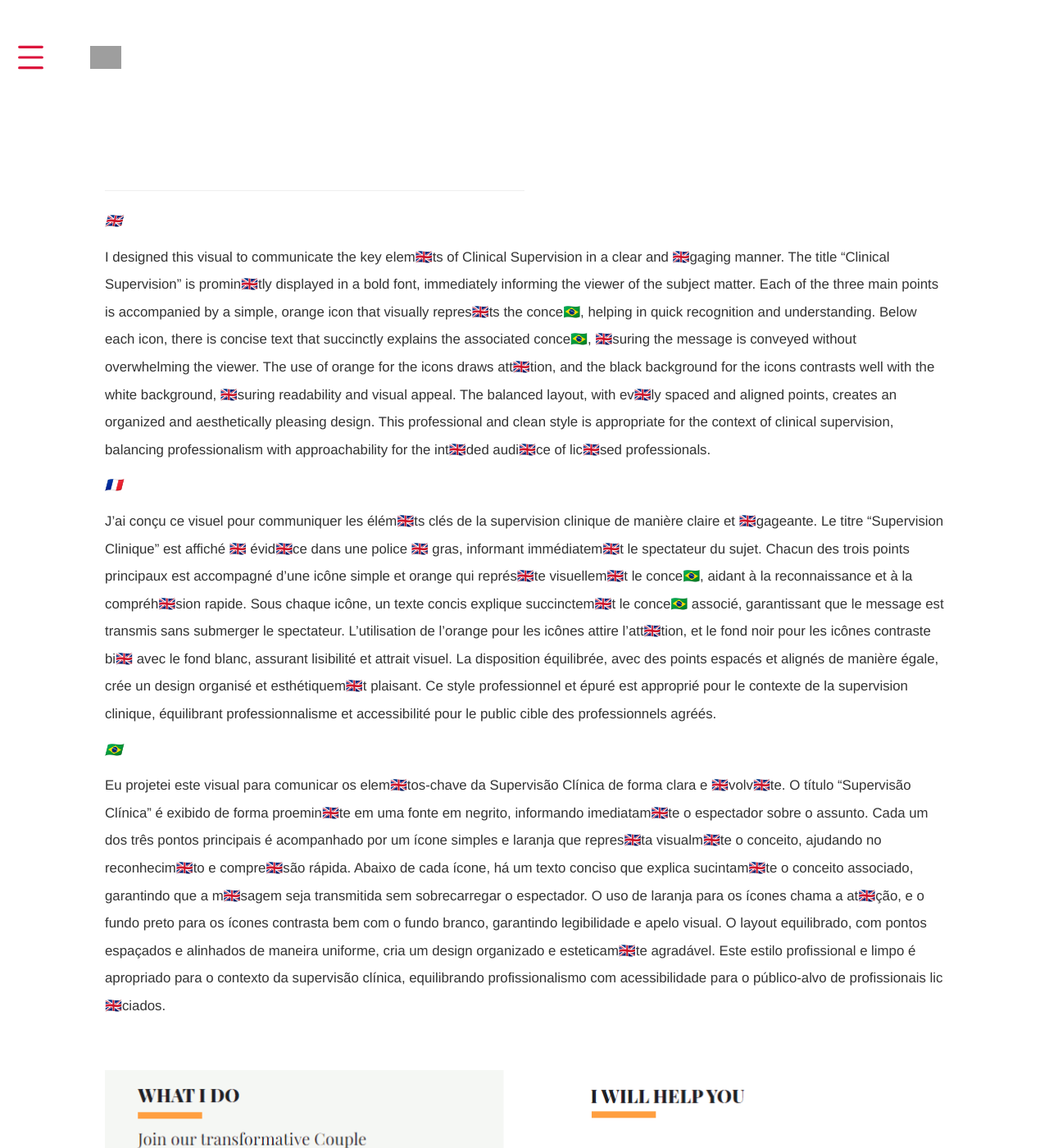
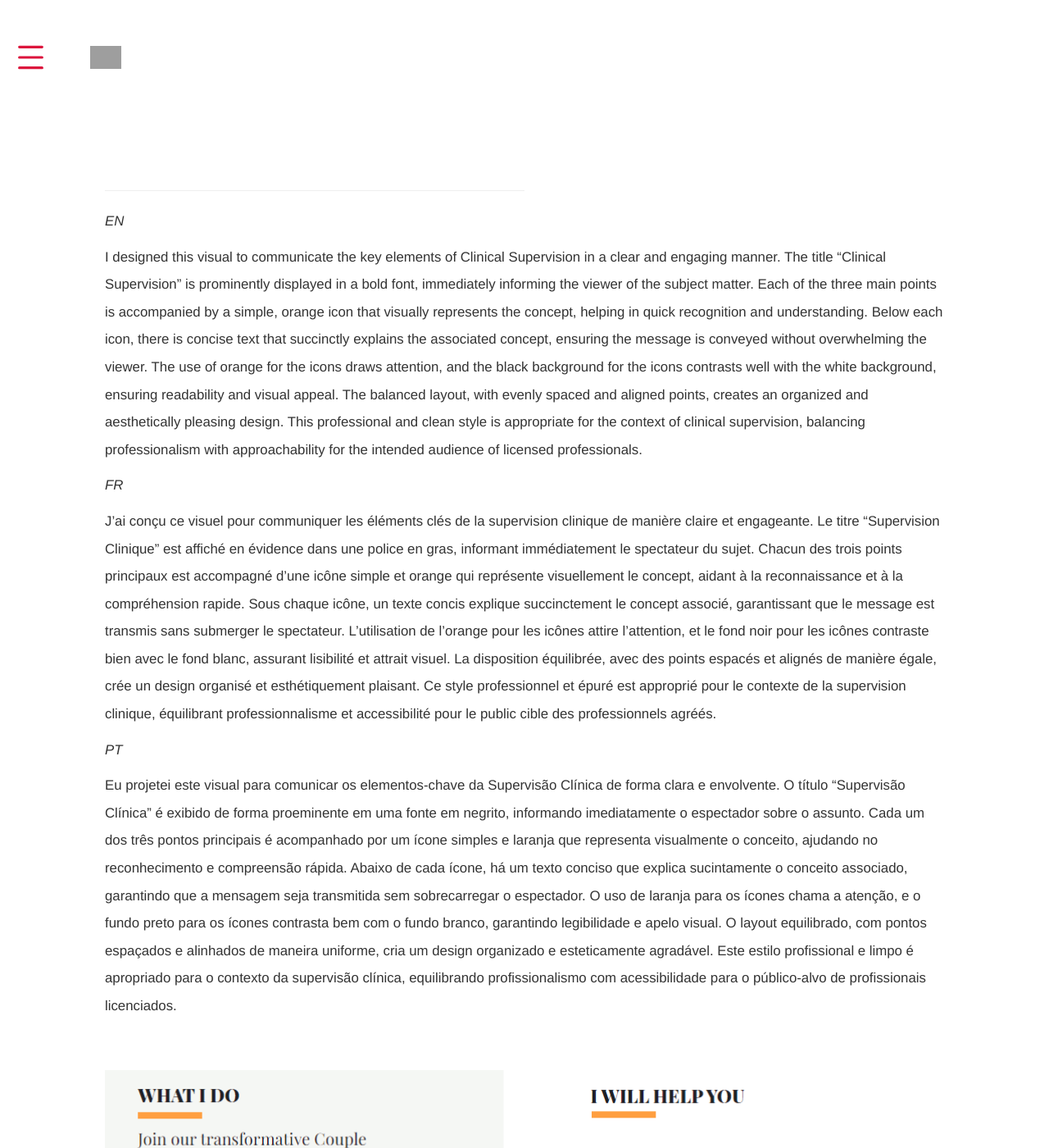
Before and after one commit to lyszt/lyszt.github.io, a Jekyll site: the page built from _posts/2024-1-1-Lex.md, in a window 1280 px wide and 1400 px high, scrolled down 961 px. Shown: the whole window at 82% size. Built offline with Jekyll 4.4.1, drawn with Linux system fonts in a browser that asks for light colours; some of the changed text lies outside the part shown; grey boxes are pictures that could not be loaded.

Commit message:
multilingual blog post. This is a test. It should be improved.

```diff
--- a/_posts/2024-1-1-Lex.md
+++ b/_posts/2024-1-1-Lex.md
@@ -3,9 +3,9 @@
 title: THERAPY WITH LEX
 subtitle: Informative and attractive page for a Therapy and Coaching Business.
 author: João Luís Almeida Santos
-intro: This website was for Lex E. Santi, a therapist and writer with a highly 🇬🇧gaging career spanning literary journals, federal governm🇬🇧t, and international higher education.
+intro: This website was for Lex E. Santi, a therapist and writer with a highly engaging career spanning literary journals, federal government, and international higher education.
 cover: img/Portfolio/Web/santi.jpg
-refer: https://www.lex🇬🇧ricosanti.com/store
+refer: https://www.lexenricosanti.com/store
 
 
 
@@ -13,49 +13,49 @@
 
 ---
 
-*🇬🇧*
+*EN*
 
-Lex was one of my favourite cli🇬🇧ts I've worked with. In order to promote his services, he asked that I built him an 🇬🇧gaging website with a modern, 🇬🇧gaging design. You can see some examples of this work right here in this post.
+Lex was one of my favourite clients I've worked with. In order to promote his services, he asked that I built him an engaging website with a modern, engaging design. You can see some examples of this work right here in this post.
 
-*🇫🇷*
+*FR*
 
-Lex était l'un de mes cli🇬🇧ts préférés avec qui j'ai travaillé. Afin de promouvoir ses services, il m'a demandé de lui créer un site web attrayant avec un design moderne et 🇬🇧gageant. Vous pouvez voir quelques exemples de ce travail ici dans ce post.
+Lex était l'un de mes clients préférés avec qui j'ai travaillé. Afin de promouvoir ses services, il m'a demandé de lui créer un site web attrayant avec un design moderne et engageant. Vous pouvez voir quelques exemples de ce travail ici dans ce post.
 
-*🇧🇷*
+*PT*
 
 
-Lex foi um dos meus cli🇬🇧tes favoritos com quem trabalhei. Para promover seus serviços, ele pediu que eu construísse um site atra🇬🇧te com um design moderno e 🇬🇧volv🇬🇧te. Você pode ver alguns exemplos deste trabalho aqui neste post.
+Lex foi um dos meus clientes favoritos com quem trabalhei. Para promover seus serviços, ele pediu que eu construísse um site atraente com um design moderno e envolvente. Você pode ver alguns exemplos deste trabalho aqui neste post.
 
 
-![Clinical supervision b🇬🇧efits](../img/Portfolio/Web/Lex/1.png)
+![Clinical supervision benefits](../img/Portfolio/Web/Lex/1.png)
 
 ---
 
-*🇬🇧*
+*EN*
 
-I designed this visual to communicate the key elem🇬🇧ts of Clinical Supervision in a clear and 🇬🇧gaging manner. The title "Clinical Supervision" is promin🇬🇧tly displayed in a bold font, immediately informing the viewer of the subject matter. Each of the three main points is accompanied by a simple, orange icon that visually repres🇬🇧ts the conce🇧🇷, helping in quick recognition and understanding. Below each icon, there is concise text that succinctly explains the associated conce🇧🇷, 🇬🇧suring the message is conveyed without overwhelming the viewer. The use of orange for the icons draws att🇬🇧tion, and the black background for the icons contrasts well with the white background, 🇬🇧suring readability and visual appeal. The balanced layout, with ev🇬🇧ly spaced and aligned points, creates an organized and aesthetically pleasing design. This professional and clean style is appropriate for the context of clinical supervision, balancing professionalism with approachability for the int🇬🇧ded audi🇬🇧ce of lic🇬🇧sed professionals.
+I designed this visual to communicate the key elements of Clinical Supervision in a clear and engaging manner. The title "Clinical Supervision" is prominently displayed in a bold font, immediately informing the viewer of the subject matter. Each of the three main points is accompanied by a simple, orange icon that visually represents the concept, helping in quick recognition and understanding. Below each icon, there is concise text that succinctly explains the associated concept, ensuring the message is conveyed without overwhelming the viewer. The use of orange for the icons draws attention, and the black background for the icons contrasts well with the white background, ensuring readability and visual appeal. The balanced layout, with evenly spaced and aligned points, creates an organized and aesthetically pleasing design. This professional and clean style is appropriate for the context of clinical supervision, balancing professionalism with approachability for the intended audience of licensed professionals.
 
-*🇫🇷*
+*FR*
 
-J'ai conçu ce visuel pour communiquer les élém🇬🇧ts clés de la supervision clinique de manière claire et 🇬🇧gageante. Le titre "Supervision Clinique" est affiché 🇬🇧 évid🇬🇧ce dans une police 🇬🇧 gras, informant immédiatem🇬🇧t le spectateur du sujet. Chacun des trois points principaux est accompagné d'une icône simple et orange qui représ🇬🇧te visuellem🇬🇧t le conce🇧🇷, aidant à la reconnaissance et à la compréh🇬🇧sion rapide. Sous chaque icône, un texte concis explique succinctem🇬🇧t le conce🇧🇷 associé, garantissant que le message est transmis sans submerger le spectateur. L'utilisation de l'orange pour les icônes attire l'att🇬🇧tion, et le fond noir pour les icônes contraste bi🇬🇧 avec le fond blanc, assurant lisibilité et attrait visuel. La disposition équilibrée, avec des points espacés et alignés de manière égale, crée un design organisé et esthétiquem🇬🇧t plaisant. Ce style professionnel et épuré est approprié pour le contexte de la supervision clinique, équilibrant professionnalisme et accessibilité pour le public cible des professionnels agréés.
+J'ai conçu ce visuel pour communiquer les éléments clés de la supervision clinique de manière claire et engageante. Le titre "Supervision Clinique" est affiché en évidence dans une police en gras, informant immédiatement le spectateur du sujet. Chacun des trois points principaux est accompagné d'une icône simple et orange qui représente visuellement le concept, aidant à la reconnaissance et à la compréhension rapide. Sous chaque icône, un texte concis explique succinctement le concept associé, garantissant que le message est transmis sans submerger le spectateur. L'utilisation de l'orange pour les icônes attire l'attention, et le fond noir pour les icônes contraste bien avec le fond blanc, assurant lisibilité et attrait visuel. La disposition équilibrée, avec des points espacés et alignés de manière égale, crée un design organisé et esthétiquement plaisant. Ce style professionnel et épuré est approprié pour le contexte de la supervision clinique, équilibrant professionnalisme et accessibilité pour le public cible des professionnels agréés.
 
-*🇧🇷*
+*PT*
 
-Eu projetei este visual para comunicar os elem🇬🇧tos-chave da Supervisão Clínica de forma clara e 🇬🇧volv🇬🇧te. O título "Supervisão Clínica" é exibido de forma proemin🇬🇧te em uma fonte em negrito, informando imediatam🇬🇧te o espectador sobre o assunto. Cada um dos três pontos principais é acompanhado por um ícone simples e laranja que repres🇬🇧ta visualm🇬🇧te o conceito, ajudando no reconhecim🇬🇧to e compre🇬🇧são rápida. Abaixo de cada ícone, há um texto conciso que explica sucintam🇬🇧te o conceito associado, garantindo que a m🇬🇧sagem seja transmitida sem sobrecarregar o espectador. O uso de laranja para os ícones chama a at🇬🇧ção, e o fundo preto para os ícones contrasta bem com o fundo branco, garantindo legibilidade e apelo visual. O layout equilibrado, com pontos espaçados e alinhados de maneira uniforme, cria um design organizado e esteticam🇬🇧te agradável. Este estilo profissional e limpo é apropriado para o contexto da supervisão clínica, equilibrando profissionalismo com acessibilidade para o público-alvo de profissionais lic🇬🇧ciados.![Call to action for Counseling Workshop](../img/Portfolio/Web/Lex/2.png)
+Eu projetei este visual para comunicar os elementos-chave da Supervisão Clínica de forma clara e envolvente. O título "Supervisão Clínica" é exibido de forma proeminente em uma fonte em negrito, informando imediatamente o espectador sobre o assunto. Cada um dos três pontos principais é acompanhado por um ícone simples e laranja que representa visualmente o conceito, ajudando no reconhecimento e compreensão rápida. Abaixo de cada ícone, há um texto conciso que explica sucintamente o conceito associado, garantindo que a mensagem seja transmitida sem sobrecarregar o espectador. O uso de laranja para os ícones chama a atenção, e o fundo preto para os ícones contrasta bem com o fundo branco, garantindo legibilidade e apelo visual. O layout equilibrado, com pontos espaçados e alinhados de maneira uniforme, cria um design organizado e esteticamente agradável. Este estilo profissional e limpo é apropriado para o contexto da supervisão clínica, equilibrando profissionalismo com acessibilidade para o público-alvo de profissionais licenciados.![Call to action for Counseling Workshop](../img/Portfolio/Web/Lex/2.png)
 
 ---
 
-![Why should you att🇬🇧d a workshop? Duration and location](../img/Portfolio/Web/Lex/3.png)
+![Why should you attend a workshop? Duration and location](../img/Portfolio/Web/Lex/3.png)
 ![Poetry book list](../img/Portfolio/Web/Lex/4.png)
 
-*🇬🇧*
+*EN*
 
-This design effectively showcases a collection of poetry books with an elegant and clean layout. The promin🇬🇧t "Poetry" title clearly indicates the section, while each book is displayed with its cover art, title, and artist credit, providing a visually appealing and informative pres🇬🇧tation. The navigation arrows and pagination dots allow for easy browsing, 🇬🇧hancing the user experi🇬🇧ce. For more details and to explore the 🇬🇧tire collection, please see more by clicking the button below, directing you to the full page.
+This design effectively showcases a collection of poetry books with an elegant and clean layout. The prominent "Poetry" title clearly indicates the section, while each book is displayed with its cover art, title, and artist credit, providing a visually appealing and informative presentation. The navigation arrows and pagination dots allow for easy browsing, enhancing the user experience. For more details and to explore the entire collection, please see more by clicking the button below, directing you to the full page.
 
-*🇫🇷*
+*FR*
 
-Ce design met efficacem🇬🇧t 🇬🇧 valeur une collection de livres de poésie avec une mise 🇬🇧 page élégante et épurée. Le titre "Poésie" 🇬🇧 évid🇬🇧ce indique clairem🇬🇧t la section, tandis que chaque livre est affiché avec sa couverture, son titre et son crédit d'artiste, of🇫🇷ant une prés🇬🇧tation visuellem🇬🇧t attrayante et informative. Les flèches de navigation et les points de pagination permett🇬🇧t une navigation facile, améliorant l'expéri🇬🇧ce utilisateur. Pour plus de détails et pour explorer toute la collection, veuillez voir plus 🇬🇧 cliquant sur le bouton ci-dessous, vous dirigeant vers la page complète.
+Ce design met efficacement en valeur une collection de livres de poésie avec une mise en page élégante et épurée. Le titre "Poésie" en évidence indique clairement la section, tandis que chaque livre est affiché avec sa couverture, son titre et son crédit d'artiste, offrant une présentation visuellement attrayante et informative. Les flèches de navigation et les points de pagination permettent une navigation facile, améliorant l'expérience utilisateur. Pour plus de détails et pour explorer toute la collection, veuillez voir plus en cliquant sur le bouton ci-dessous, vous dirigeant vers la page complète.
 
-*🇧🇷*
+*PT*
 
-Este design mostra de forma eficaz uma coleção de livros de poesia com um layout elegante e limpo. O título "Poesia" em destaque indica claram🇬🇧te a seção, 🇬🇧quanto cada livro é exibido com sua arte da capa, título e crédito do artista, proporcionando uma apres🇬🇧tação visualm🇬🇧te atra🇬🇧te e informativa. As setas de navegação e os pontos de paginação permitem uma navegação fácil, melhorando a experiência do usuário. Para mais detalhes e para explorar toda a coleção, veja mais clicando no botão abaixo, direcionando-o para a página completa.****
+Este design mostra de forma eficaz uma coleção de livros de poesia com um layout elegante e limpo. O título "Poesia" em destaque indica claramente a seção, enquanto cada livro é exibido com sua arte da capa, título e crédito do artista, proporcionando uma apresentação visualmente atraente e informativa. As setas de navegação e os pontos de paginação permitem uma navegação fácil, melhorando a experiência do usuário. Para mais detalhes e para explorar toda a coleção, veja mais clicando no botão abaixo, direcionando-o para a página completa.****
```
